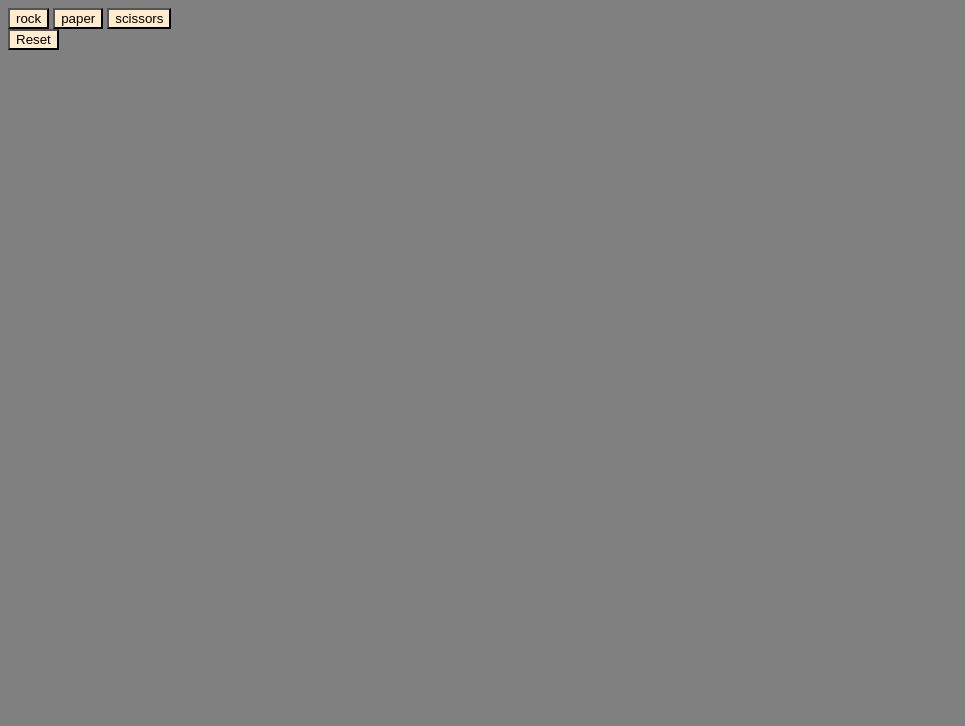
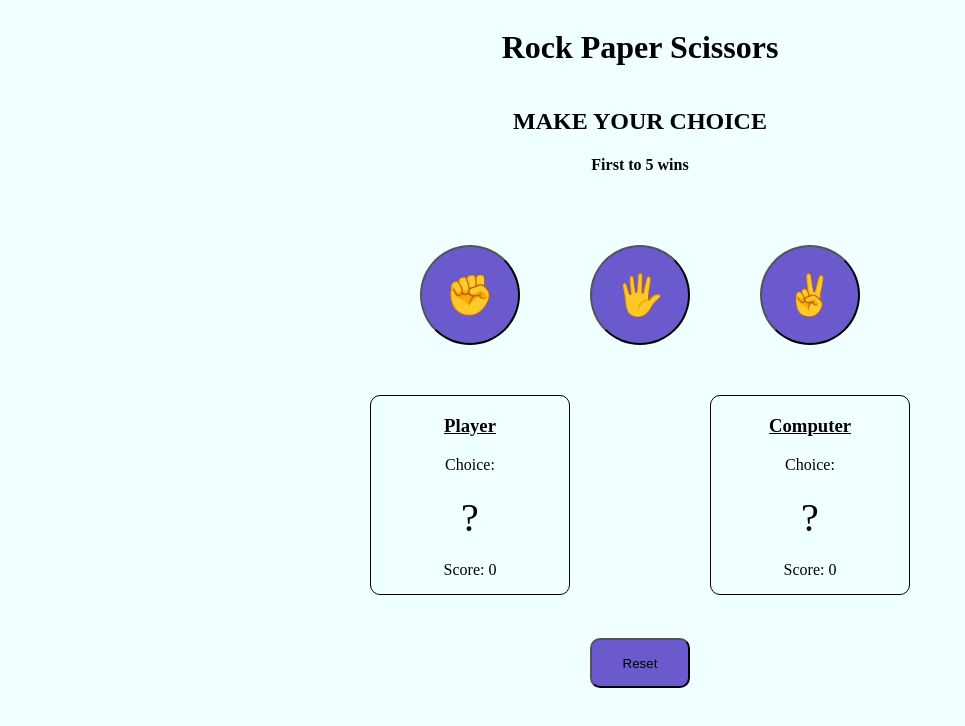
Before and after one commit to DannyVogel/odin_rock_paper_scissors, a plain HTML site: page index.html in a window 1280 px wide. Shown: the whole page, without its empty margins (0-965 px from the left). Drawn offline with Linux system fonts and the light colour scheme.

Commit message:
restructure website visually, add styling

```diff
--- a/index.html
+++ b/index.html
@@ -6,22 +6,49 @@
     <meta name="viewport" content="width=device-width, initial-scale=1.0">
     <title>Rock Paper Scissors</title>
     <link rel="stylesheet" href="./styles.css">
+    <script src="./javascript.js" defer></script>
 </head>
 <body>
-    <div class="button-container">
-        <button class="rock" value="rock" onclick="game(event)">rock</button>
-        <button class="paper" value="paper" onclick="game(event)">paper</button>
-        <button class="scissors"value="scissors" onclick="game(event)">scissors</button>
-    </div>
+    <header>
+        <h1>Rock Paper Scissors</h1>
+    </header>
+
+    <main>
+        <h2>MAKE YOUR CHOICE</h2>
+        <h4>First to 5 wins</h4>
+
+        <div class="button-container">
+            <button class="rock" value="✊" onclick="game(event)">✊</button>
+            <button class="paper" value="🖐️" onclick="game(event)">🖐️</button>
+            <button class="scissors"value="✌️" onclick="game(event)">✌️</button>
+        </div>
+
+        <div class="results-container">
+
+            <div class="player-data">
+                <h3>Player</h3>
+                <p>Choice: </p>
+                <p class="playerChoice">?</p>
+                <p class="player-score">Score: 0</p>
+            </div>
+            <div class="round-result">
+                <p class="win-or-lose"></p>
+                <p class="beats-or-losesTo"></p>
+            </div>
+            <div class="computer-data">
+                <h3>Computer</h3>
+                <p>Choice: </p>
+                <p class="computerChoice">?</p>
+                <p class="computer-score">Score: 0</p>
+            </div>
+
+        </div>
+    </main>
+
+    <h1 class="final-result"></h1>
+
 
     <button class="reset" onclick="reset()">Reset</button>
 
-    <h3 class="computerChoice"></h3>
-    <h3 class="playerChoice"></h3>
-
-    <h1 class="result"></h1>
-    <h1 class="final-result"></h1>
-
-    <script src="./javascript.js"></script>
 </body>
 </html>
--- a/styles.css
+++ b/styles.css
@@ -1,7 +1,70 @@
 * {
-    background-color: gray;
+    box-sizing: border-box;
 }
 
 button {
-    background-color: blanchedalmond;
+    background-color:slateblue;
 }
+
+body {
+    text-align: center;
+    display: flex;
+    flex-direction: column;
+    align-items: center;
+    background-color:azure
+}
+
+.button-container {
+    display: flex;
+    gap: 20px;
+    justify-content: space-evenly;
+    height: 200px;
+    align-items: center;
+    font-size: 50px;
+    font-weight: bold;
+}
+
+.button-container > button {
+    width: 100px;
+    height: 100px;
+    font-size: 40px;
+    border-radius: 50%;
+    margin: 50px 0;
+}
+
+.round-result {
+    width: 100px;
+    font-size: 25px;
+}
+
+.results-container {
+    display: flex;
+    gap: 20px;
+    justify-content: space-evenly;
+    align-items: center;
+}
+
+.player-data, .computer-data {
+    border: 1px solid black;
+    border-radius: 10px;
+    width: 200px;
+    height: 200px;
+    padding: 0;
+    margin: 0;
+}
+
+.playerChoice, .computerChoice {
+    font-size: 40px;
+    line-height: 55px;
+    margin: 0;
+}
+
+div > h3 {
+    text-decoration: underline;
+}
+
+.reset {
+    width: 100px;
+    height: 50px;
+    border-radius: 10px;
+}
```
